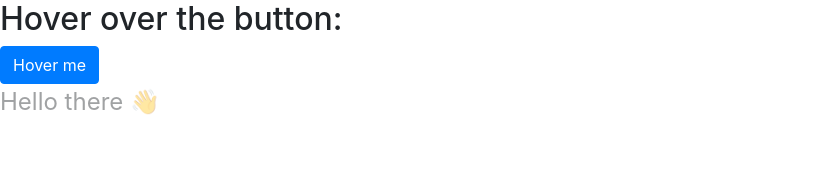
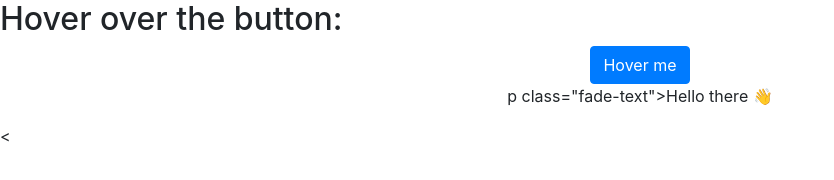
Before and after one commit to HeilotiaStudio/MarkusPWA, a plain HTML site: page tooltip2.html in a window 1280 px wide. Shown: the whole page, without its empty margins (0-834 px from the left). Drawn offline with nearby package versions, Linux system fonts and the light colour scheme.

Commit message:
Center button and text in tooltip example

```diff
--- a/tooltip2.html
+++ b/tooltip2.html
@@ -12,9 +12,9 @@
 <h2>Hover over the button:</h2>
 
 <!-- Button with tooltip -->
-<button type="button" class="btn btn-primary" data-toggle="tooltip" data-placement="top" title="Hello! I'm a tooltip.">
+<center><button type="button" class="btn btn-primary" data-toggle="tooltip" data-placement="top" title="Hello! I'm a tooltip.">
   Hover me
-</button>
+</button></center>
 
 <!-- Bootstrap JS dependencies -->
 <script src="https://code.jquery.com/jquery-3.3.1.slim.min.js"></script>
@@ -27,7 +27,7 @@
     $('[data-toggle="tooltip"]').tooltip();
   });
 </script>
-<p class="fade-text">Hello there 👋</p>
+<center>p class="fade-text">Hello there 👋</p></center><
 
 <style>
 .fade-text {
```
